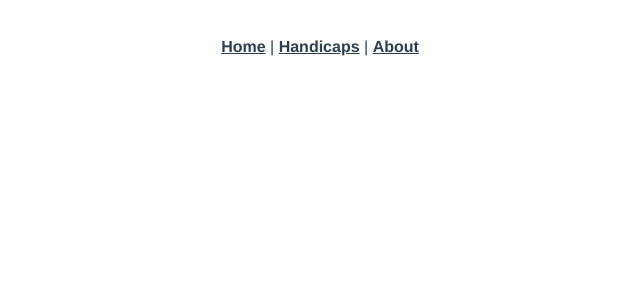
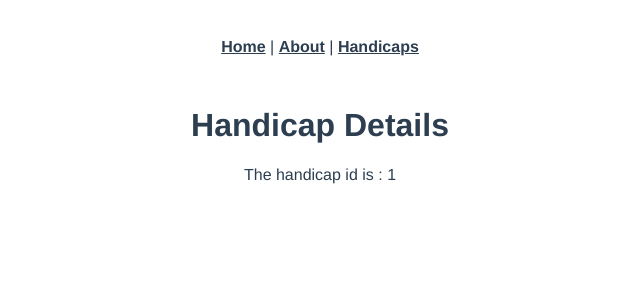
Before and after one commit to antcroshaw/handicaps, a Vue app: page /handicaps/1 in a window 1280 px wide. Shown: the top 300 px of the page, without its empty margins (320-960 px from the left). Built offline with nearby package versions, Linux system fonts and the light colour scheme.

Commit message:
made links dynamic

```diff
--- a/src/App.vue
+++ b/src/App.vue
@@ -1,8 +1,8 @@
 <template>
   <div id="nav">
     <router-link to="/">Home</router-link> |
-    <router-link to="/handicaps">Handicaps</router-link> |
-    <router-link to="/about">About</router-link>
+    <router-link to="/about">About</router-link> |
+    <router-link to="/handicaps">Handicaps</router-link>
   </div>
   <router-view/>
 </template>
--- /dev/null
+++ b/src/components/HandicapDetails.vue
@@ -0,0 +1,14 @@
+<template>
+<h1>Handicap Details</h1>
+  <p>The handicap id is : {{ id }}</p>
+</template>
+
+<script>
+export default {
+  props: ['id']
+}
+</script>
+
+<style scoped>
+
+</style>
--- a/src/components/Handicaps.vue
+++ b/src/components/Handicaps.vue
@@ -2,8 +2,10 @@
 <h1>Handicaps</h1>
  <div v-for="handicap in handicaps" :key="handicap.id">
    <router-link :to="{
-     name: 'handicaps',
-     params: handicap.id
+     name: 'HandicapDetails',
+     params: {
+       id: handicap.id
+     }
    }">{{ handicap.name }}</router-link>
  </div>
   <router-view></router-view>
--- a/src/router/index.js
+++ b/src/router/index.js
@@ -2,6 +2,7 @@ import { createRouter, createWebHistory } from 'vue-router'
 import Home from '../components/Home'
 import Handicaps from '../components/Handicaps'
 import About from '../components/About'
+import HandicapDetails from '../components/HandicapDetails'
 
 const routes = [
   {
@@ -13,6 +14,12 @@ const routes = [
     path: '/handicaps',
     name: 'handicaps',
     component: Handicaps,
+    props: true
+  },
+  {
+    path: '/handicaps/:id',
+    name: 'HandicapDetails',
+    component: HandicapDetails,
     props: true
   },
   {
```
